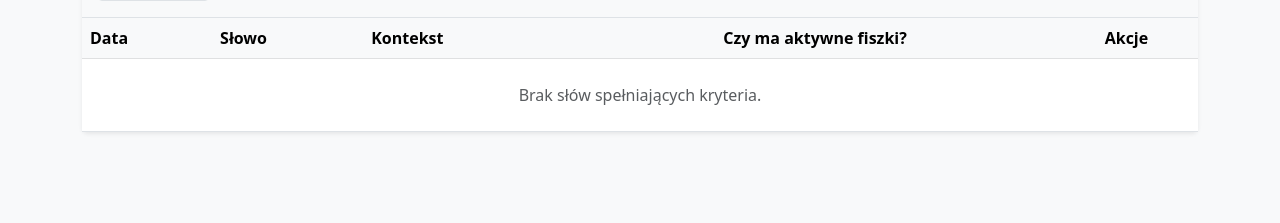
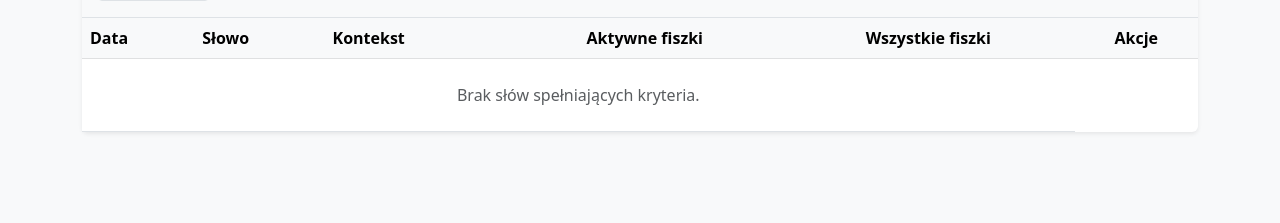
Before and after one commit to franciszek-szeptycki/polyglossia, a Django app: template vocabulary/templates/words/list.html in a window 1280 px wide. Shown: the part 287-510 px from the top of the page. Run offline with Django 5.2, Linux system fonts and the light colour scheme; the template is opened without the code that fills it, so the values that code supplies are empty; some libraries are stand-ins or nearby versions.

Commit message:
generate flashcards btn + no redirect

```diff
--- a/vocabulary/infrastructure/models/word.py
+++ b/vocabulary/infrastructure/models/word.py
@@ -15,3 +15,7 @@ class Word(models.Model):
     @property
     def has_active_flashcards(self):
         return self.flashcards.filter(is_active=True).exists()
+
+    @property
+    def flashcards_number(self):
+        return self.flashcards.count()
--- a/vocabulary/infrastructure/views/word_generate_flashcards.py
+++ b/vocabulary/infrastructure/views/word_generate_flashcards.py
@@ -10,4 +10,4 @@ class WordGenerateFlashcardsView(View):
     def dispatch(self, request, pk, *args, **kwargs):
         generate_flashcards_use_case.execute(word_id=pk)
 
-        return redirect("word_detail", pk=pk)
+        return redirect(request.META.get("HTTP_REFERER", "/"))
--- a/vocabulary/templates/words/list.html
+++ b/vocabulary/templates/words/list.html
@@ -41,7 +41,8 @@
         <th class="">Data</th>
         <th class="">Słowo</th>
         <th class="">Kontekst</th>
-        <th class="text-center">Czy ma aktywne fiszki?</th>
+        <th class="text-center">Aktywne fiszki</th>
+        <th class="text-center">Wszystkie fiszki</th>
         <th class="text-center">Akcje</th>
       </tr>
     </thead>
@@ -52,8 +53,10 @@
         <td>{{ word.text|truncatechars:50 }}</td>
         <td><span class="text-primary">{{ word.context|truncatechars:50 }}</span></td>
         <td class="text-center">{% if word.has_active_flashcards %}✅{% else %}❌{% endif %}</td>
+        <td class="text-center">{{ word.flashcards_number }}</td>
         <td class="text-center">
           <a href="{% url 'word_detail' word.id %}" class="btn btn-sm btn-outline-primary">Szczegóły</a>
+          <a href="{% url 'word_generate_flashcards' word.id %}" class="btn btn-sm btn-outline-success">Wygeneruj fiszki</a>
           <a href="{% url 'word_edit' word.id %}" class="btn btn-sm btn-outline-secondary">Edytuj</a>
           <a href="{% url 'word_delete' word.id %}" class="btn btn-sm btn-outline-danger">Usuń</a>
         </td>
```
